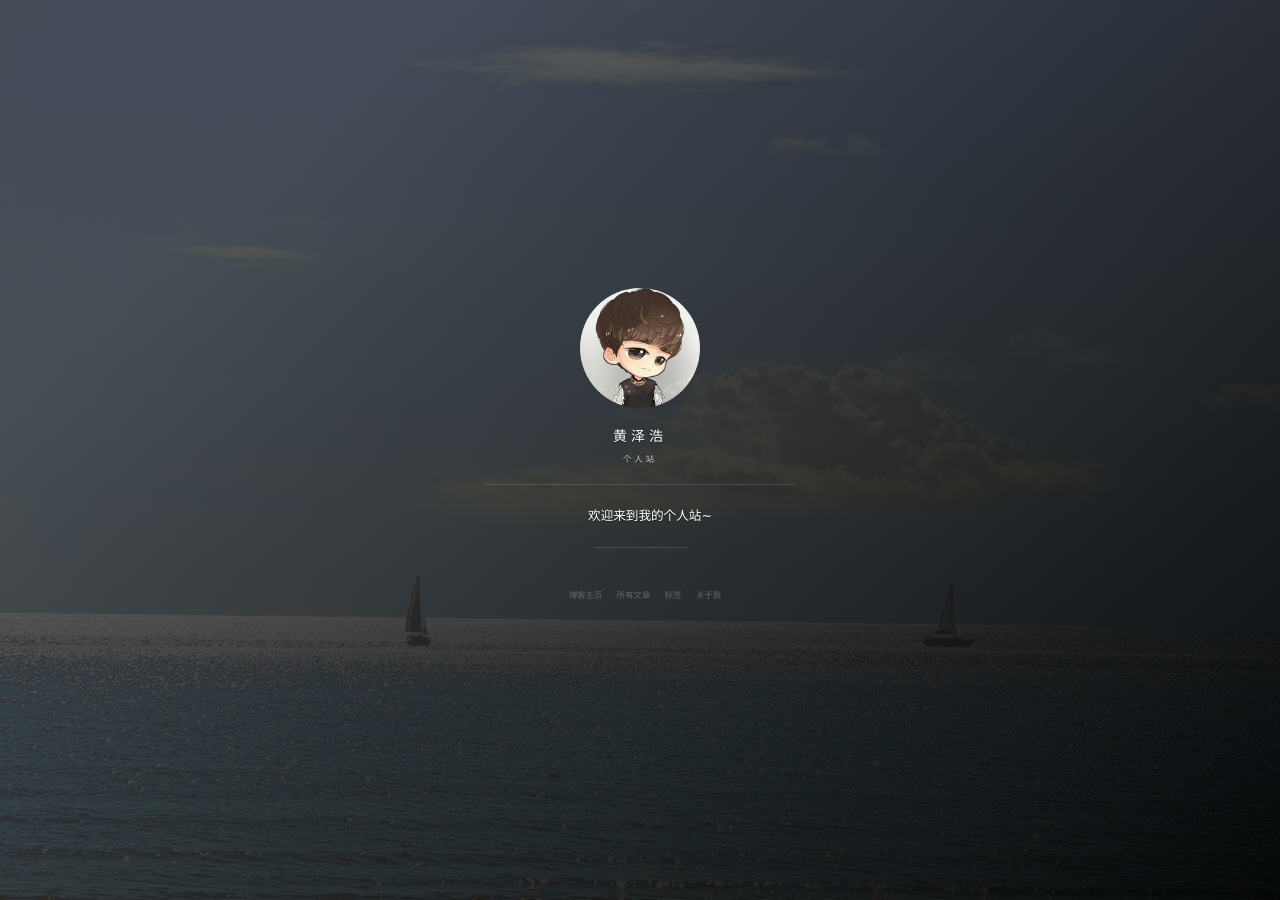
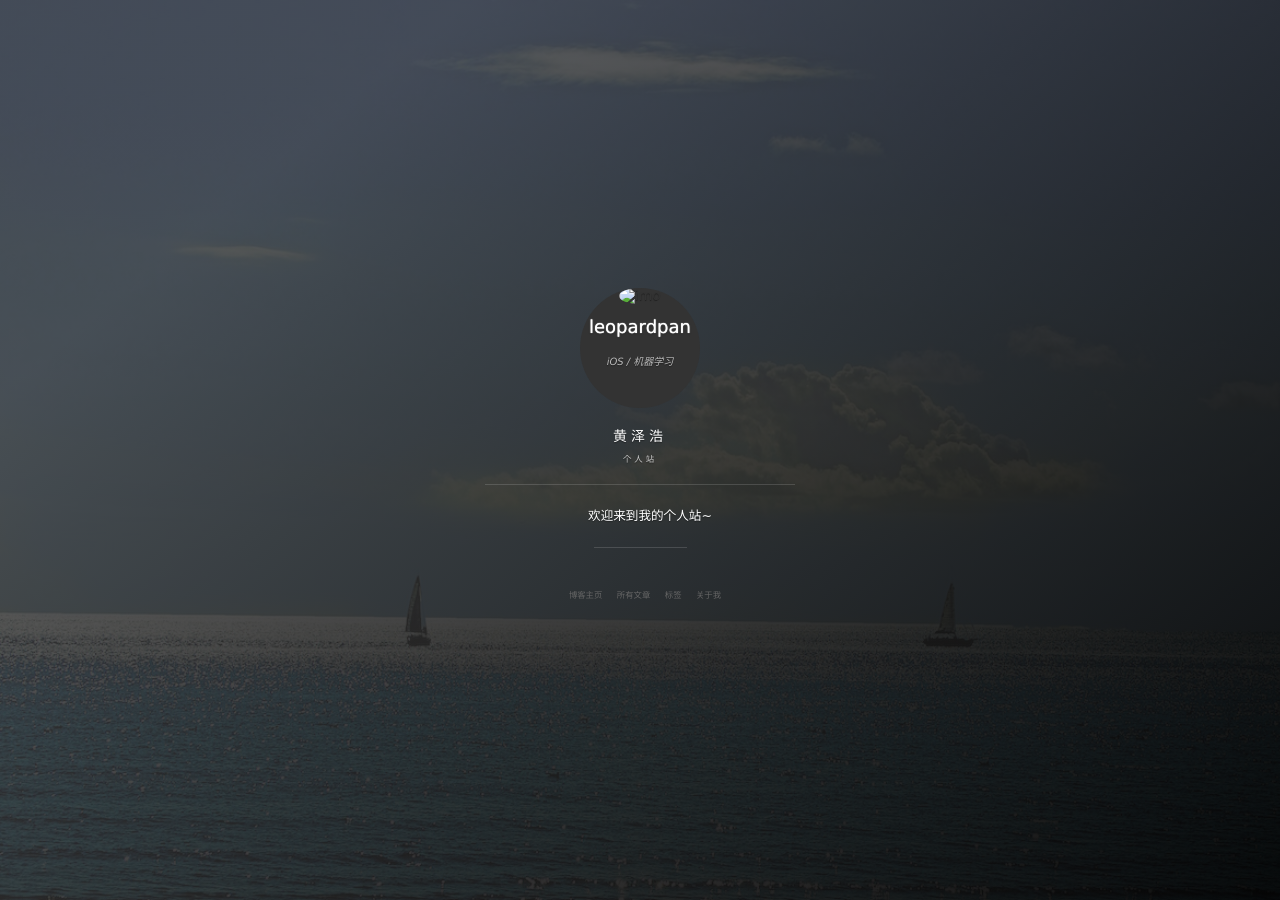
Before and after one commit to huang1212/huang1212.github.io, a Jekyll site: the page built from index.html, in a window 1280 px wide. Built offline with Jekyll 4.4.1, drawn with Linux system fonts in a browser that asks for light colours; nearby versions of some CDN libraries; the list of posts is cut into pages by our own code; comment, search, counter and statistics services are not loaded; grey boxes are pictures that could not be loaded.

Commit message:
Update side-panel.html

```diff
--- a/_includes/side-panel.html
+++ b/_includes/side-panel.html
@@ -6,7 +6,7 @@
         <!-- 头像效果-start -->
         <div class="ih-item circle effect right_to_left">
             <a href="/#blog" title="前往 {{ site.title }} 的主页" class="blog-button">
-                <div class="img"><img src="/images/avatar.jpg" alt="img"></div>
+                <div class="img"><img src="g.jpg" alt="img"></div>
                 <div class="info">
                     <div class="info-back">
                         <h2>
```
